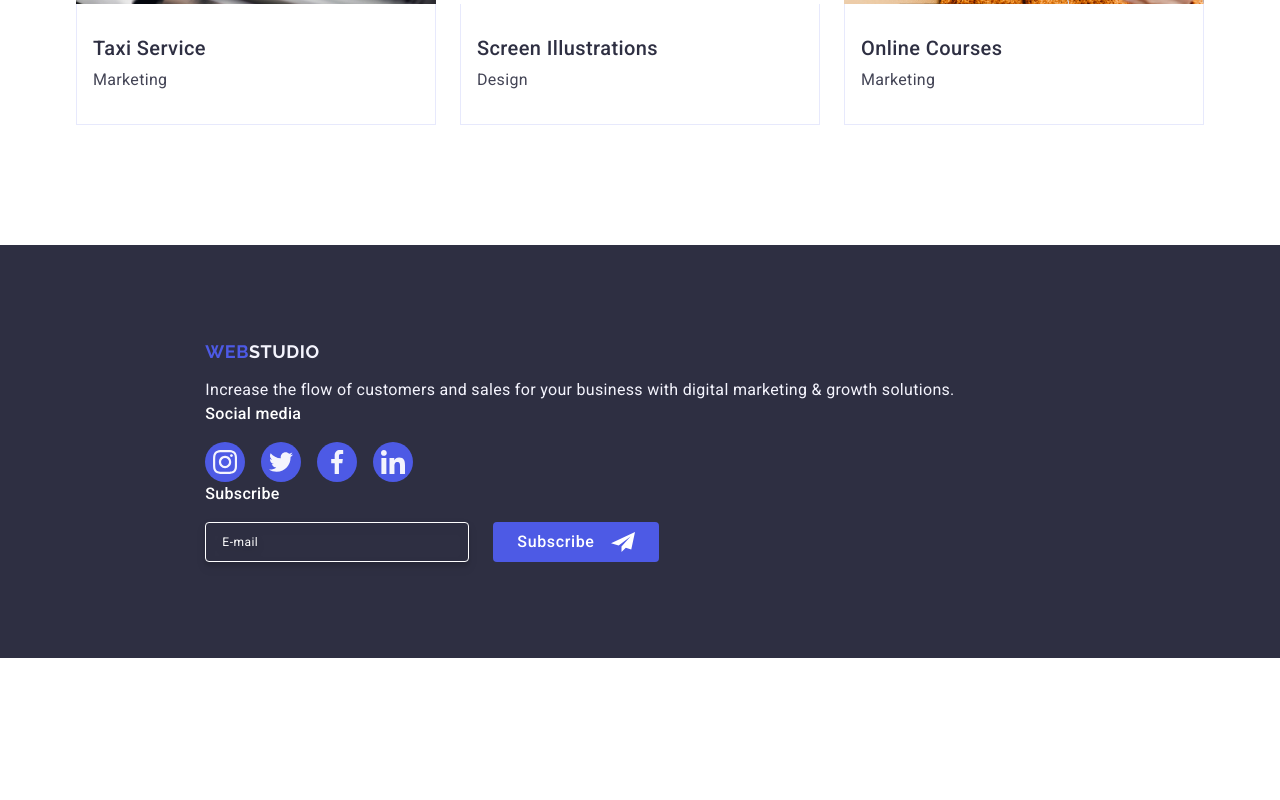
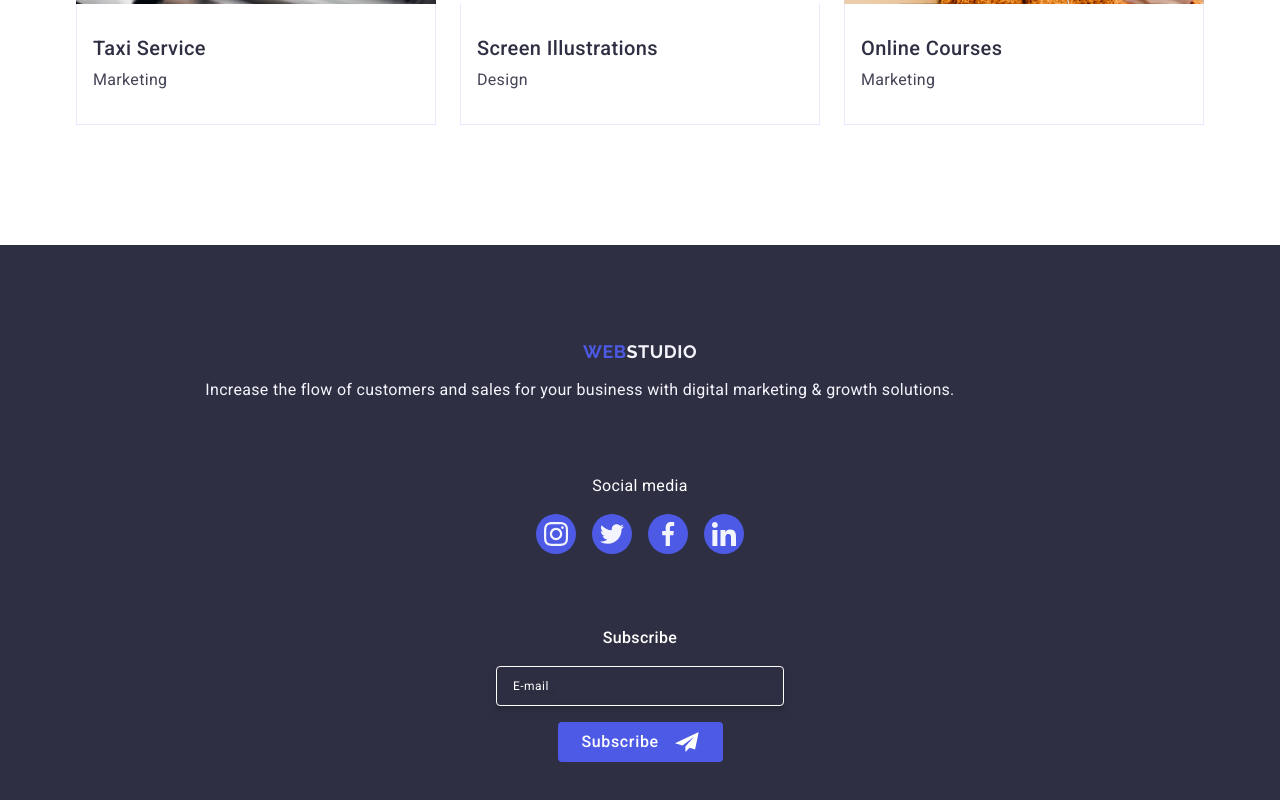
Before and after one commit to yana-kor/goit-markup-hw-06, a plain HTML site: page index.html in a window 1280 px wide. Shown: the part 2862-3662 px from the top of the page. Before the commit the page ends 3520 px from the top, so only its background shows below. Drawn offline with nearby package versions, Linux system fonts and the light colour scheme.

Commit message:
goit-markup-hw-06

```diff
--- a/css/styles.css
+++ b/css/styles.css
@@ -621,13 +621,15 @@ transition: color 250ms cubic-bezier(0.4, 0, 0.2, 1);
   padding: 96px 16px;
   /* padding: 100px 0; */
   display: flex;
-   width: 100%;
+   /* width: 100%; */
 }
 
 .footer-container {
+
+
   /* display: flex;
   /* align-items: baseline; */
-    max-width: 320px;
+     max-width: 320px;
     padding-left: 16px;
     padding-right: 16px;
     margin-left: auto;
@@ -638,16 +640,20 @@ transition: color 250ms cubic-bezier(0.4, 0, 0.2, 1);
 
 .container {
   /* max-width: 1158px; */
-   max-width: 320px;
-    padding-left: 16px;
+
+    /* padding-left: 16px;
     padding-right: 16px;
     margin-left: auto;
-    margin-right: auto;
+    margin-right: auto; */
     flex-wrap: wrap;
 
 }
 
 .footer-wrap-logo {
+  width: 100%;
+  padding-bottom: 72px;
+
+
 }
 
 .footer-logo {
@@ -659,7 +665,8 @@ transition: color 250ms cubic-bezier(0.4, 0, 0.2, 1);
   letter-spacing: 0.03em;
   text-transform: uppercase;
   background-color: #2e2f42;
-  display: inline-block;
+  display: inline-block
+
 }
 
 .footer-logo-iris {
@@ -671,8 +678,13 @@ transition: color 250ms cubic-bezier(0.4, 0, 0.2, 1);
   letter-spacing: 0.03em;
   text-transform: uppercase;
   background: #2e2f42;
-  display: inline-block;
+  /* display: inline-block; */
   margin-bottom: 16px;
+
+ display: flex;
+  justify-content: center;
+  text-align: center;
+
 }
 
 .footer-text {
@@ -692,22 +704,33 @@ transition: color 250ms cubic-bezier(0.4, 0, 0.2, 1);
 }
 
 .footer-wrap-soc {
-  margin-right: 80px;
+  /* margin-right: 80px; */
+
+  padding-bottom: 72px;
 }
 
 .footer-soc-text {
-  font-weight: 500;
+  /* font-weight: 500; */
+  font-weight: 400;
   color: #ffffff;
   font-size: 16px;
   line-height: 1.5;
   letter-spacing: 0.02em;
   margin-bottom: 16px;
+
+
+  text-align: center;
+        display: flex;
+        justify-content: center;
+
 }
 
 .footer-soc-list {
   display: flex;
   gap: 16px;
-   flex-wrap: wrap;
+
+  justify-content: center;
+
 }
 
 .footer-soc-item {
@@ -754,15 +777,25 @@ transition: color 250ms cubic-bezier(0.4, 0, 0.2, 1);
   background: #4d5ae5;
   border: none;
   cursor: pointer;
-  min-width: 165px;
+  width: 165px;
+
 }
+
 .footer-form {
-  display: flex;
-  gap: 24px;
+   display: flex;
+  /* gap: 24px; */
+  gap: 16px;
+  flex-direction: column;
+  flex-wrap: wrap;
+    align-items: center;
+  justify-content: center;
+
 }
 
 .footer-form-input {
-  width: 264px;
+  /* width: 264px; */
+  width: 288px;
+
   height: 40px;
   background-color: transparent;
   border-radius: 4px;
@@ -788,6 +821,10 @@ transition: color 250ms cubic-bezier(0.4, 0, 0.2, 1);
   line-height: 1.5;
   letter-spacing: 0.02em;
   margin-bottom: 16px;
+
+  display: flex;
+  justify-content: center;
+  text-align: center;
 }
 
 .footer-form-icon {
```
